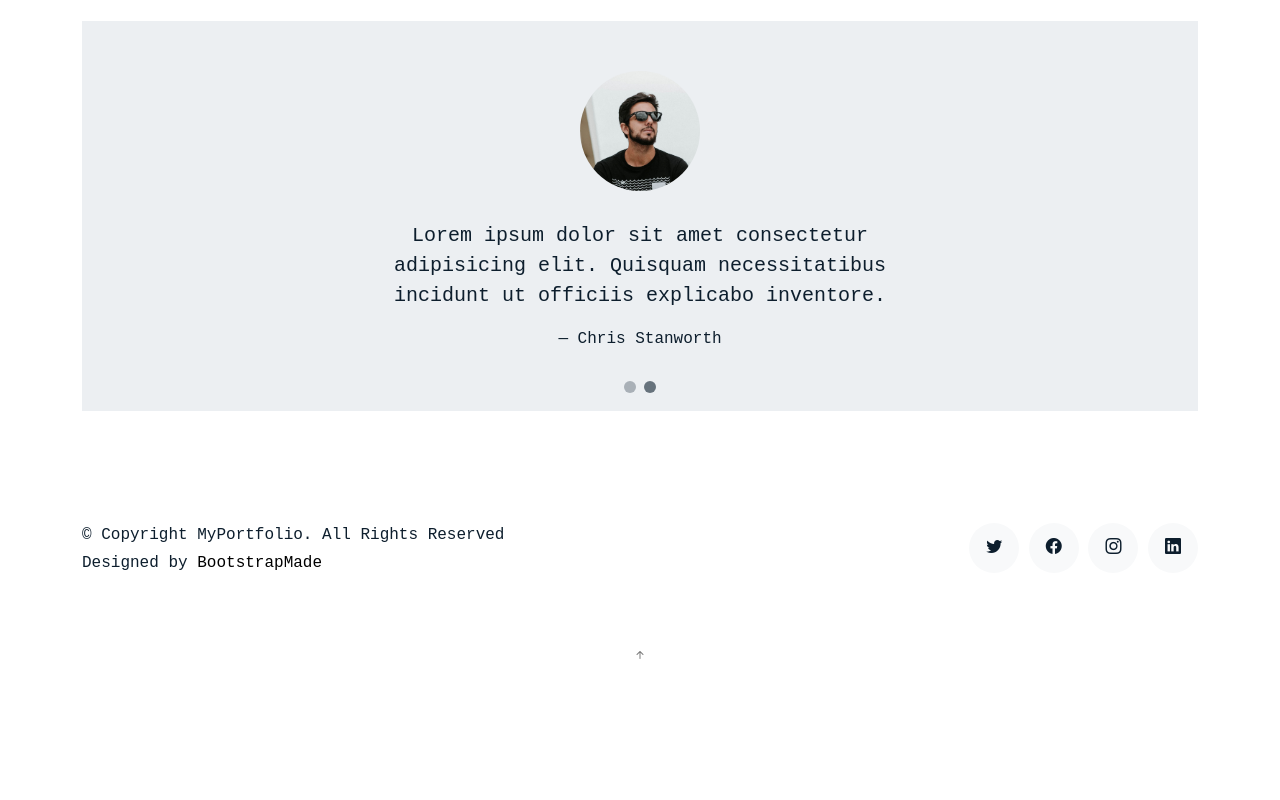
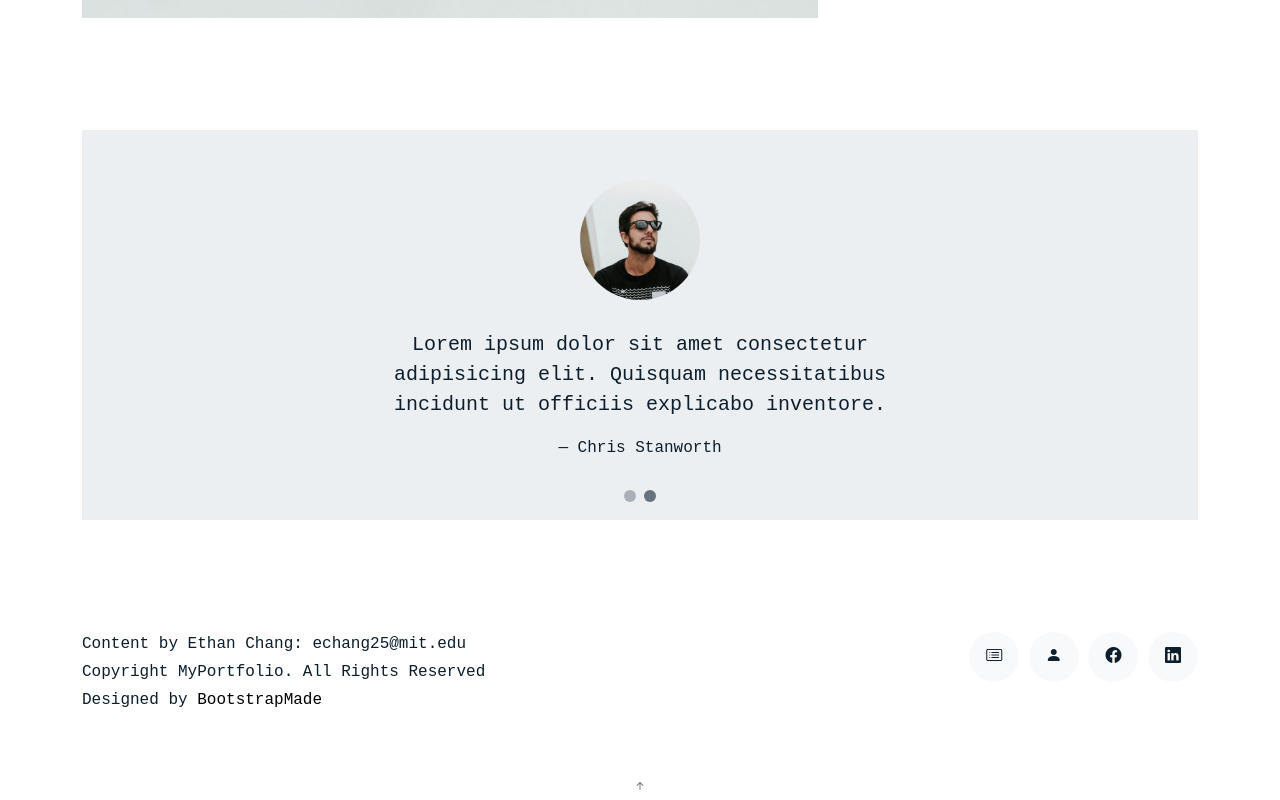
Before and after one commit to eth-rbt/eth-rbt.github.io, a plain HTML site: page work-single.html in a window 1280 px wide. Shown: the part 1097-1897 px from the top of the page. Before the commit the page ends 1766 px from the top, so only its background shows below. Drawn offline with Linux system fonts and the light colour scheme; a web font is replaced by a local one.

Commit message:
fix footer and color

```diff
--- a/assets/css/style.css
+++ b/assets/css/style.css
@@ -383,7 +383,7 @@ h6,
 
 /* Custom Navbar */
 .custom-navbar {
-  background:#777777 !important;
+  background:#d5d5d5 !important;
   padding-top: 50px;
   width: 100%;
 }
@@ -396,7 +396,7 @@ h6,
 }
 
 .custom-navbar .navbar-brand {
-  background:#777777 !important;
+  /*background:#777777 !important;*/
   font-size: 1.7rem;
 }
 
--- a/footer.html
+++ b/footer.html
@@ -4,23 +4,20 @@
     <div class="container">
       <div class="row">
         <div class="col-sm-6">
-          <p class="mb-1">&copy; Copyright MyPortfolio. All Rights Reserved</p>
+            <p class="mb-1"> Content by Ethan Chang: echang25@mit.edu </p>
+            <p class="mb-1">Copyright MyPortfolio. All Rights Reserved</p>
           <div class="credits">
-            <!--
-            All the links in the footer should remain intact.
-            You can delete the links only if you purchased the pro version.
-            Licensing information: https://bootstrapmade.com/license/
-            Purchase the pro version with working PHP/AJAX contact form: https://bootstrapmade.com/buy/?theme=MyPortfolio
-          -->
             Designed by <a href="https://bootstrapmade.com/">BootstrapMade</a>
           </div>
+
         </div>
         <div class="col-sm-6 social text-md-end">
-          <a href="#"><span class="bi bi-facebook"></span></a>
-          <a href="#"><span class="bi bi-instagram"></span></a>
-          <a href="#"><span class="bi bi-linkedin"></span></a>
+          <a href="resume.pdf"><span class="bi bi-card-list"></span></a>
+          <a href="about.html"><span class="bi bi-person-fill"></span></a>
+          <a href="https://www.facebook.com/profile.php?id=100025170442251"><span class="bi bi-facebook"></span></a>
+          <a href="http://www.linkedin.com/in/echang25/"><span class="bi bi-linkedin"></span></a>
         </div>
       </div>
     </div>
-  </footer>
-  </html>
+</footer>
+</html>
--- a/work-single.html
+++ b/work-single.html
@@ -37,7 +37,7 @@
 <body>
 
   <!-- ======= Navbar ======= -->
-  <script id="replace_with_navbar" src="nav.js"></script>
+  <script id="replace_with_navbar" src="js/nav.js"></script>
   <main id="main">
 
     <section class="section">
@@ -125,31 +125,7 @@
   </main><!-- End #main -->
 
   <!-- ======= Footer ======= -->
-  <footer class="footer" role="contentinfo">
-    <div class="container">
-      <div class="row">
-        <div class="col-sm-6">
-          <p class="mb-1">&copy; Copyright MyPortfolio. All Rights Reserved</p>
-          <div class="credits">
-            <!--
-            All the links in the footer should remain intact.
-            You can delete the links only if you purchased the pro version.
-            Licensing information: https://bootstrapmade.com/license/
-            Purchase the pro version with working PHP/AJAX contact form: https://bootstrapmade.com/buy/?theme=MyPortfolio
-          -->
-            Designed by <a href="https://bootstrapmade.com/">BootstrapMade</a>
-          </div>
-        </div>
-        <div class="col-sm-6 social text-md-end">
-          <a href="#"><span class="bi bi-twitter"></span></a>
-          <a href="#"><span class="bi bi-facebook"></span></a>
-          <a href="#"><span class="bi bi-instagram"></span></a>
-          <a href="#"><span class="bi bi-linkedin"></span></a>
-        </div>
-      </div>
-    </div>
-  </footer>
-
+  <script id="replace_with_footer" src="js/footer.js"></script>
   <a href="#" class="back-to-top d-flex align-items-center justify-content-center"><i class="bi bi-arrow-up-short"></i></a>
 
   <!-- Vendor JS Files -->
```
Also changed, not shown: index.html (+1 -1 lines).
